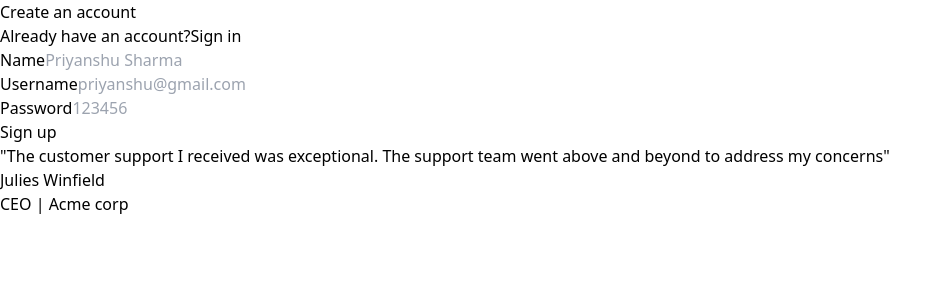
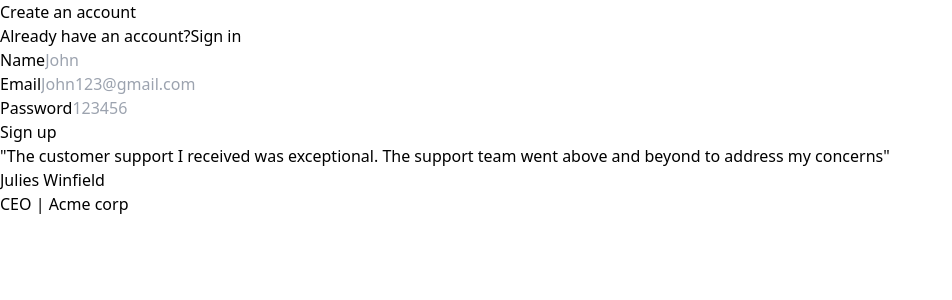
Before and after one commit to priyanshushrma01/Blogify, a React (Vite) app in the folder frontend/: page /signup in a window 1280 px wide. Shown: the top 300 px of the page, without its empty margins (0-952 px from the left). Built offline with nearby package versions, Linux system fonts and the light colour scheme.

Commit message:
Update Auth page

```diff
--- a/frontend/src/components/Auth.tsx
+++ b/frontend/src/components/Auth.tsx
@@ -39,13 +39,13 @@
                     </div>
                 </div>
                 <div className="pt-4">
-                    {type==="signup" ? <LabelledInput label="Name" placeholder="Priyanshu Sharma" onChange={(e)=>{
+                    {type==="signup" ? <LabelledInput label="Name" placeholder="John" onChange={(e)=>{
                         setPostInputs(c => ({
                             ...c,
                             name:e.target.value
                         }))
                     }}  /> : null }
-                    <LabelledInput label="Username" placeholder="priyanshu@gmail.com" onChange={(e)=>{
+                    <LabelledInput label="Email" placeholder="John123@gmail.com" onChange={(e)=>{
                         setPostInputs(c => ({
                             ...c,
                             email:e.target.value
```
